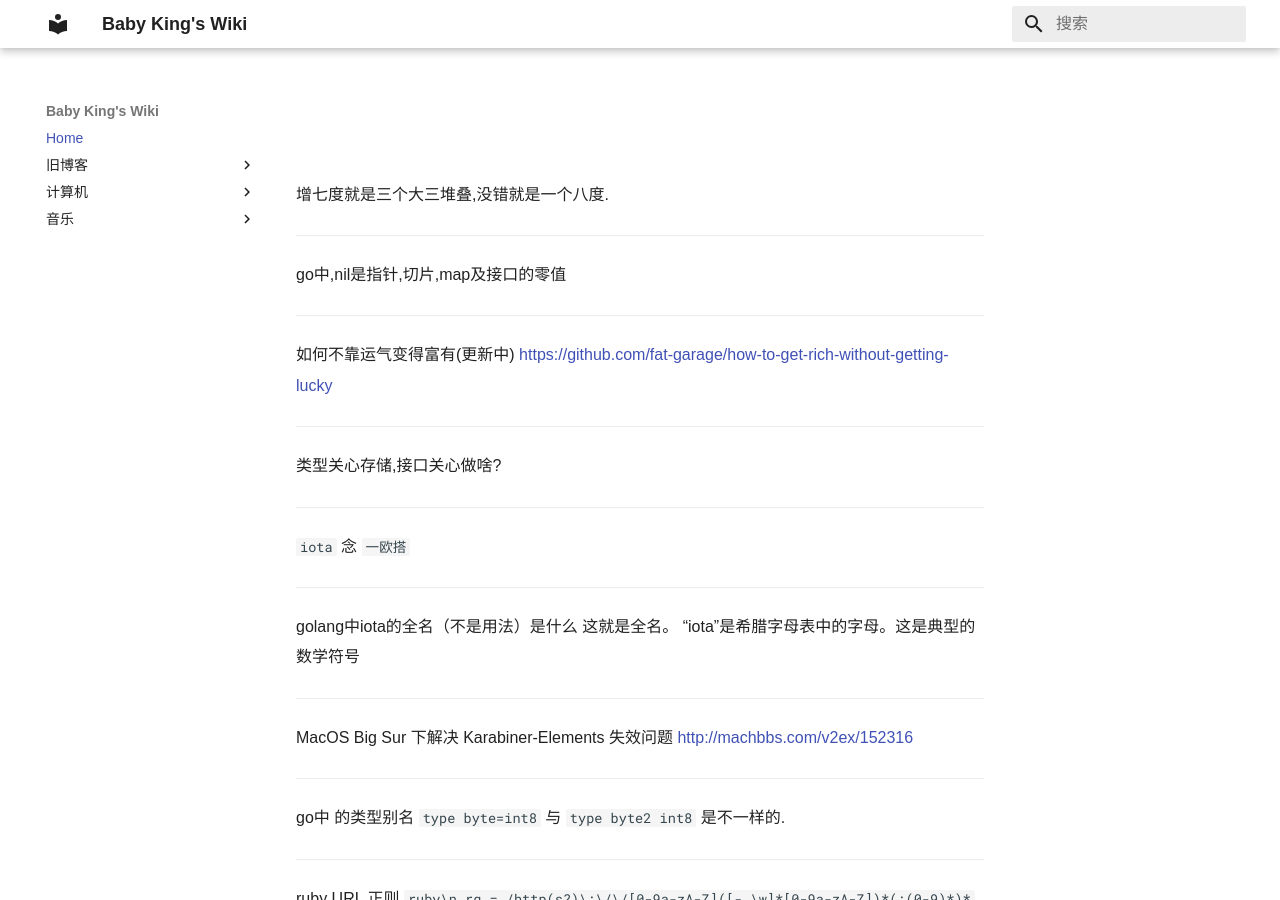
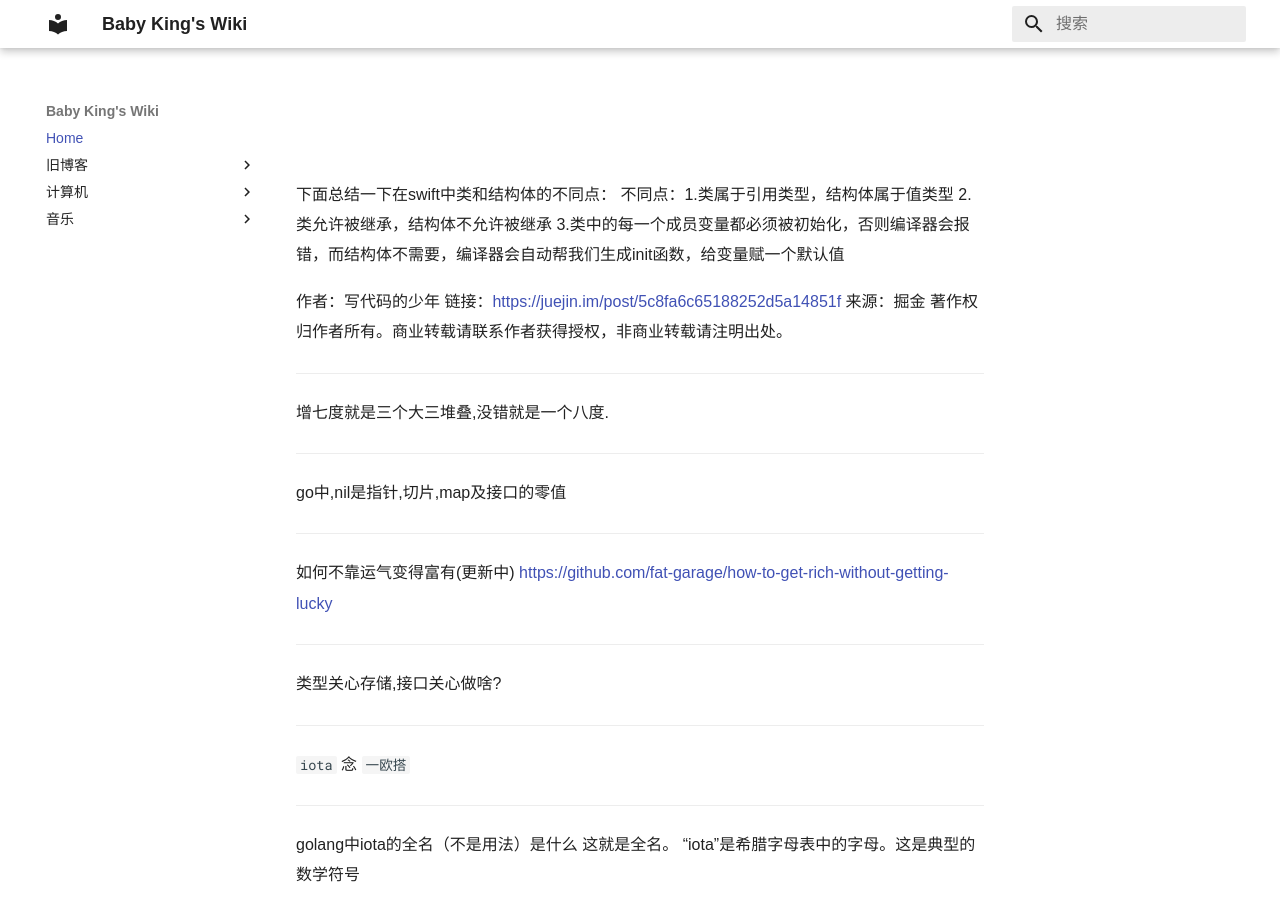
Before and after one commit to babyking/wiki, an MkDocs documentation site: the page built from wiki/index.md, in a window 1280 px wide and 900 px high. Built offline with MkDocs 1.6.1 and Material for MkDocs 9.7.7, drawn with Linux system fonts in a browser that asks for light colours.

Commit message:
quick commit

```diff
--- a/wiki/index.md
+++ b/wiki/index.md
@@ -1,4 +1,14 @@
 #
+下面总结一下在swift中类和结构体的不同点：
+不同点：1.类属于引用类型，结构体属于值类型
+2.类允许被继承，结构体不允许被继承
+3.类中的每一个成员变量都必须被初始化，否则编译器会报错，而结构体不需要，编译器会自动帮我们生成init函数，给变量赋一个默认值
+
+作者：写代码的少年
+链接：https://juejin.im/post/5c8fa6c65188252d5a14851f
+来源：掘金
+著作权归作者所有。商业转载请联系作者获得授权，非商业转载请注明出处。
+___
 增七度就是三个大三堆叠,没错就是一个八度.
 ___
 go中,nil是指针,切片,map及接口的零值
```
